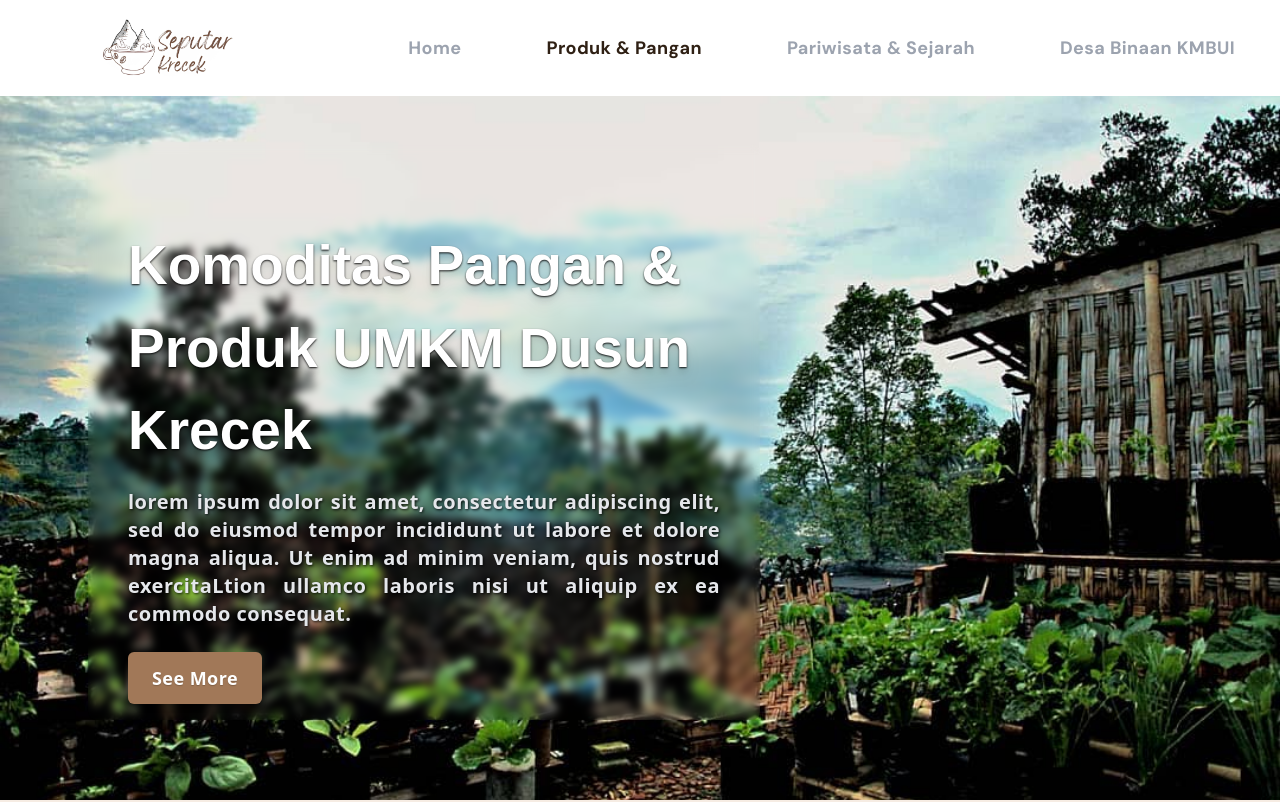
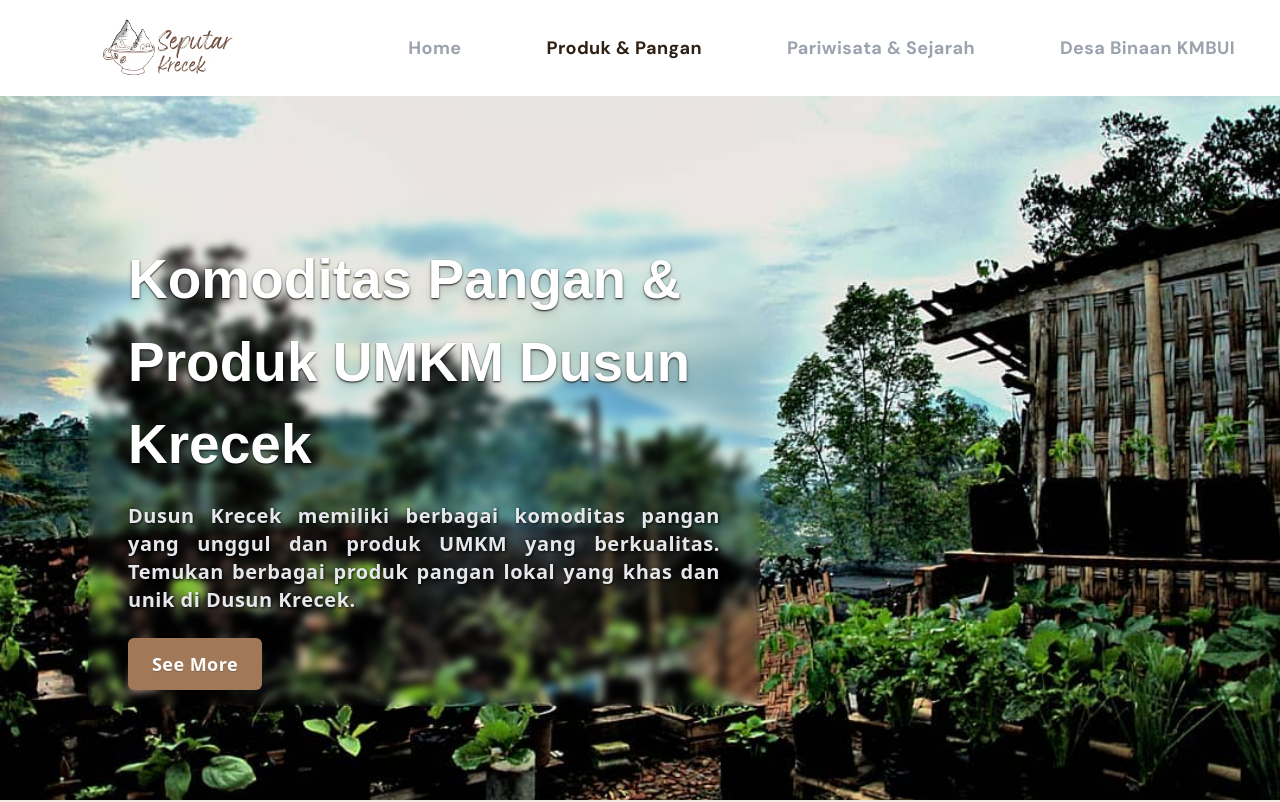
Before and after one commit to DesaBinaan-KMBUI/seputarkrecek-2024, a Next.js app: page /produk-pangan in a window 1280 px wide. Shown: the top 802 px of the page. Built offline with nearby package versions, Linux system fonts and the light colour scheme; a web font is replaced by a local one.

Commit message:
fix lorem ipsum

```diff
--- a/src/components/ProdukPangan/Hero.tsx
+++ b/src/components/ProdukPangan/Hero.tsx
@@ -28,20 +28,21 @@ const HeroProdukPangan = () => {
             </h1>
 
             <p className="text-gray-200 w-[90%] md:w-full text-xl tracking-wide font-semibold mb-6 [text-shadow:_1px_1px_3px_rgba(0,0,0,0.9)] text-justify">
-                        lorem ipsum dolor sit amet, consectetur adipiscing elit, sed do
-                        eiusmod tempor incididunt ut labore et dolore magna aliqua. Ut
-                        enim ad minim veniam, quis nostrud exercitaLtion ullamco laboris
-                        nisi ut aliquip ex ea commodo consequat.
+              Dusun Krecek memiliki berbagai komoditas pangan yang unggul dan
+              produk UMKM yang berkualitas. Temukan berbagai produk pangan lokal
+              yang khas dan unik di Dusun Krecek.
             </p>
 
-                    <button onClick={scrollToTarget} className="bg-[#A17858] hover:bg-[#2F2014] text-white font-semibold tracking-wide py-2 md:py-3 px-6 rounded-md shadow-md transition duration-300 text-lg [text-shadow:_0_1px_1px_rgba(0,0,0,0.2)]">
+            <button
+              onClick={scrollToTarget}
+              className="bg-[#A17858] hover:bg-[#2F2014] text-white font-semibold tracking-wide py-2 md:py-3 px-6 rounded-md shadow-md transition duration-300 text-lg [text-shadow:_0_1px_1px_rgba(0,0,0,0.2)]"
+            >
               See More
             </button>
           </div>
         </div>
       </div>
     </section>
-
   );
 };
 
```
Lines whose indentation alone changed are shown as unchanged.
